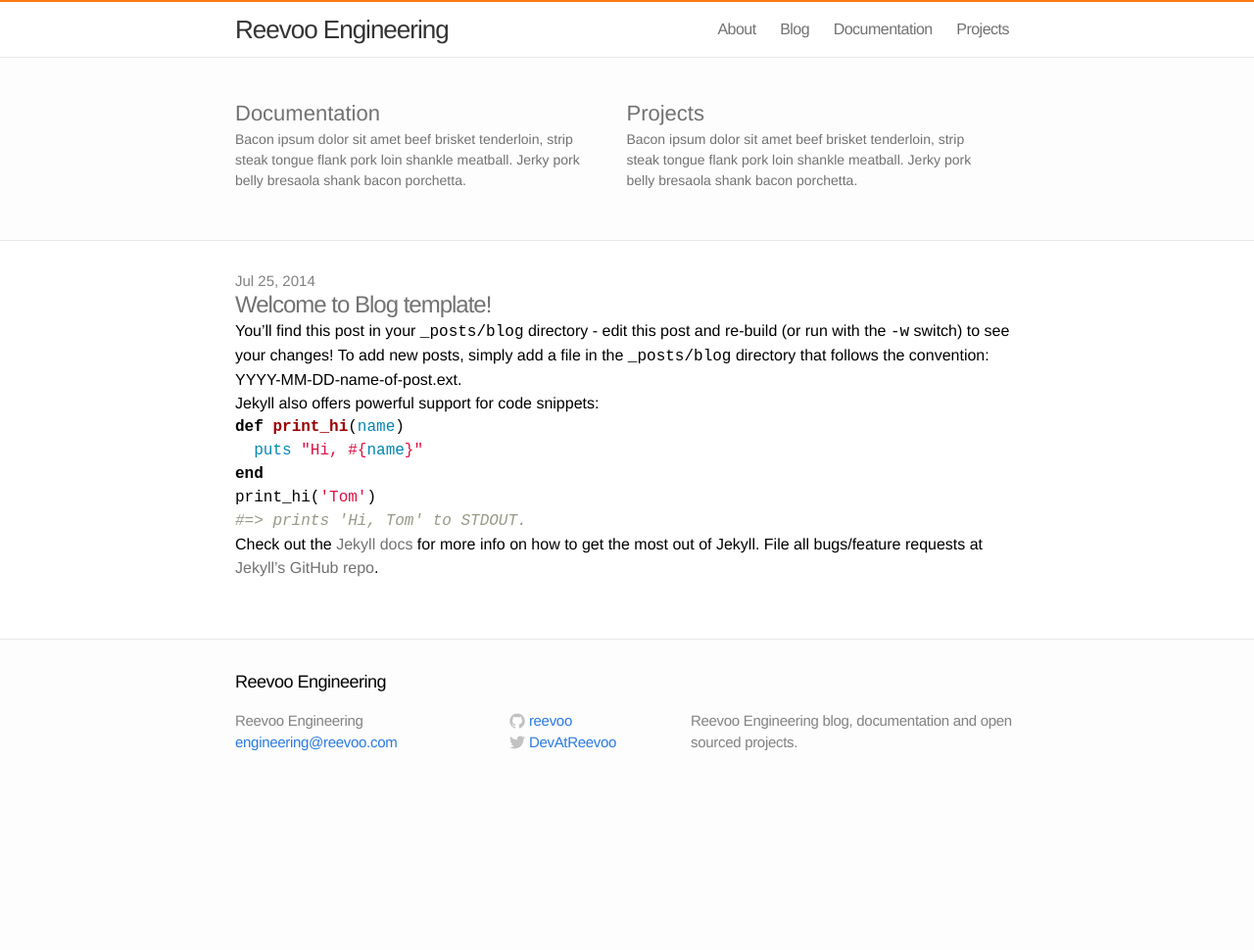
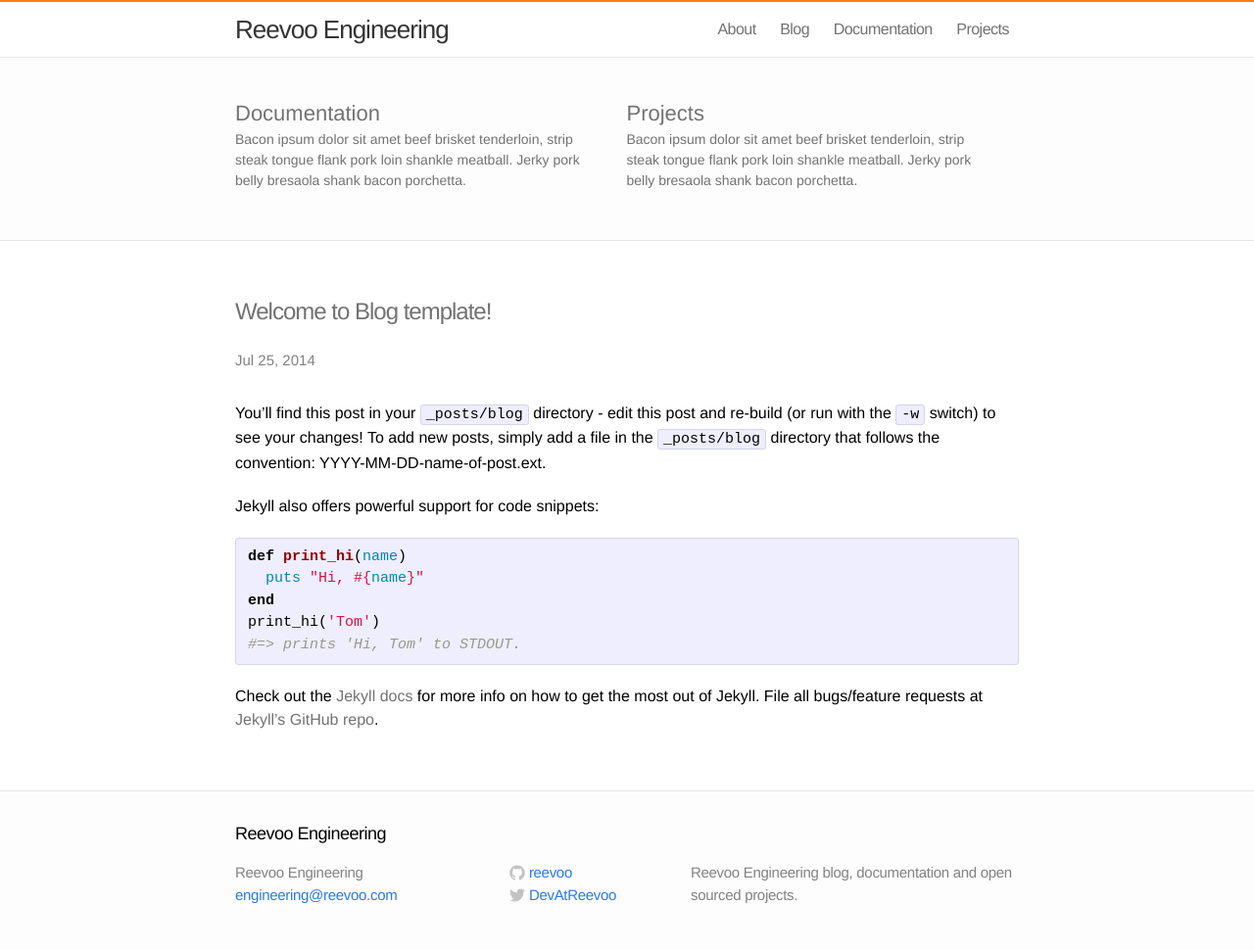
Before and after one commit to reevoo/reevoo.github.io, a Jekyll site: the page built from index.html, in a window 1280 px wide. Shown: the whole page at 98% size. Built offline with Jekyll 4.4.1, drawn with Linux system fonts in a browser that asks for light colours; before the commit the page ends 900 px from its top, so only the background shows below that.

Commit message:
Styling blog entries on home page.

```diff
--- a/index.html
+++ b/index.html
@@ -32,11 +32,16 @@
       <ul class="posts">
         {% for post in site.categories.blog %}
         <li>
-          <span class="post-date">{{ post.date | date: "%b %-d, %Y" }}</span>
-          <a class="post-link" href="{{ post.url | prepend: site.baseurl }}">{{ post.title }}</a>
-          <p>
-            {{ post.content }}
-          </p>
+          <div class="post">
+            <header class="post-header">
+              <h1><a class="post-link" href="{{ post.url | prepend: site.baseurl }}">{{ post.title }}</a></h1>
+              <p class="meta">{{ post.date | date: "%b %-d, %Y" }}</p>
+            </header>
+
+            <article class="post-content">
+              {{ post.content }}
+            </article>
+          </div>
         </li>
         {% endfor %}
       </ul>
```
